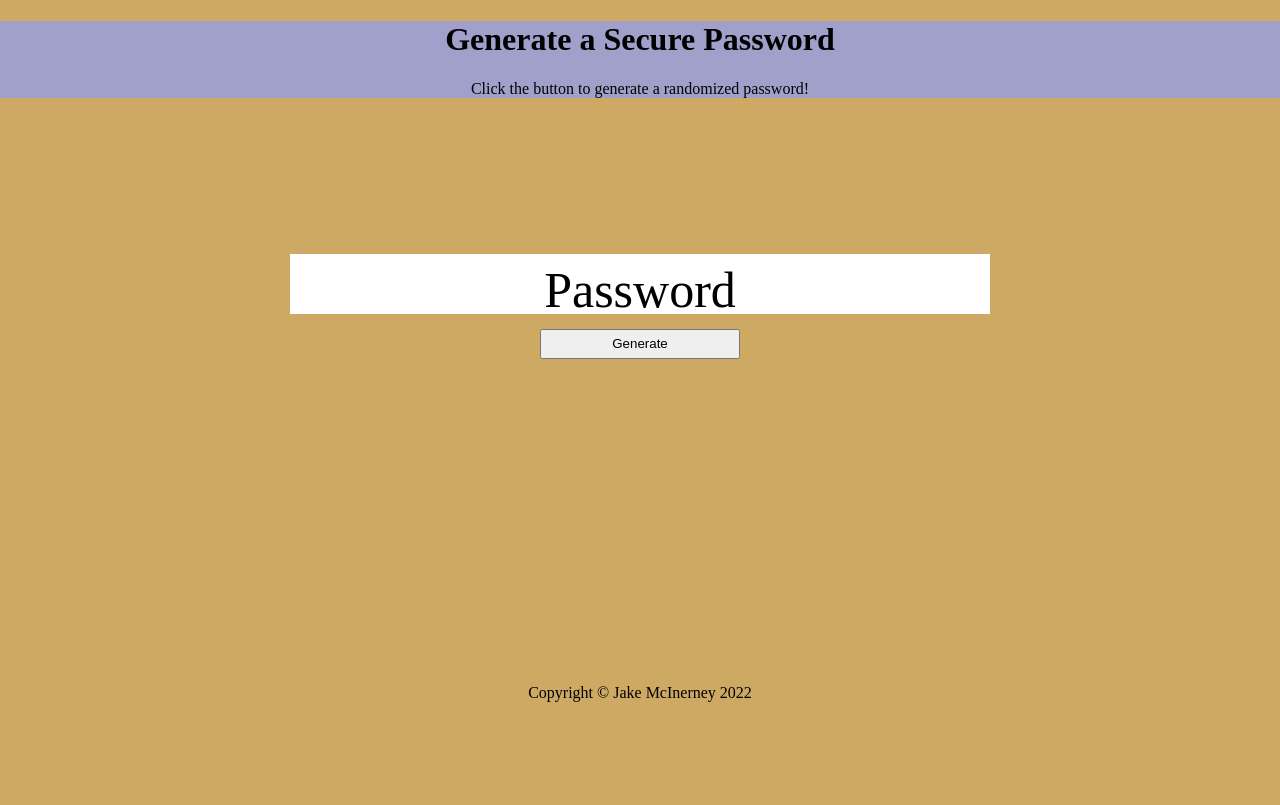
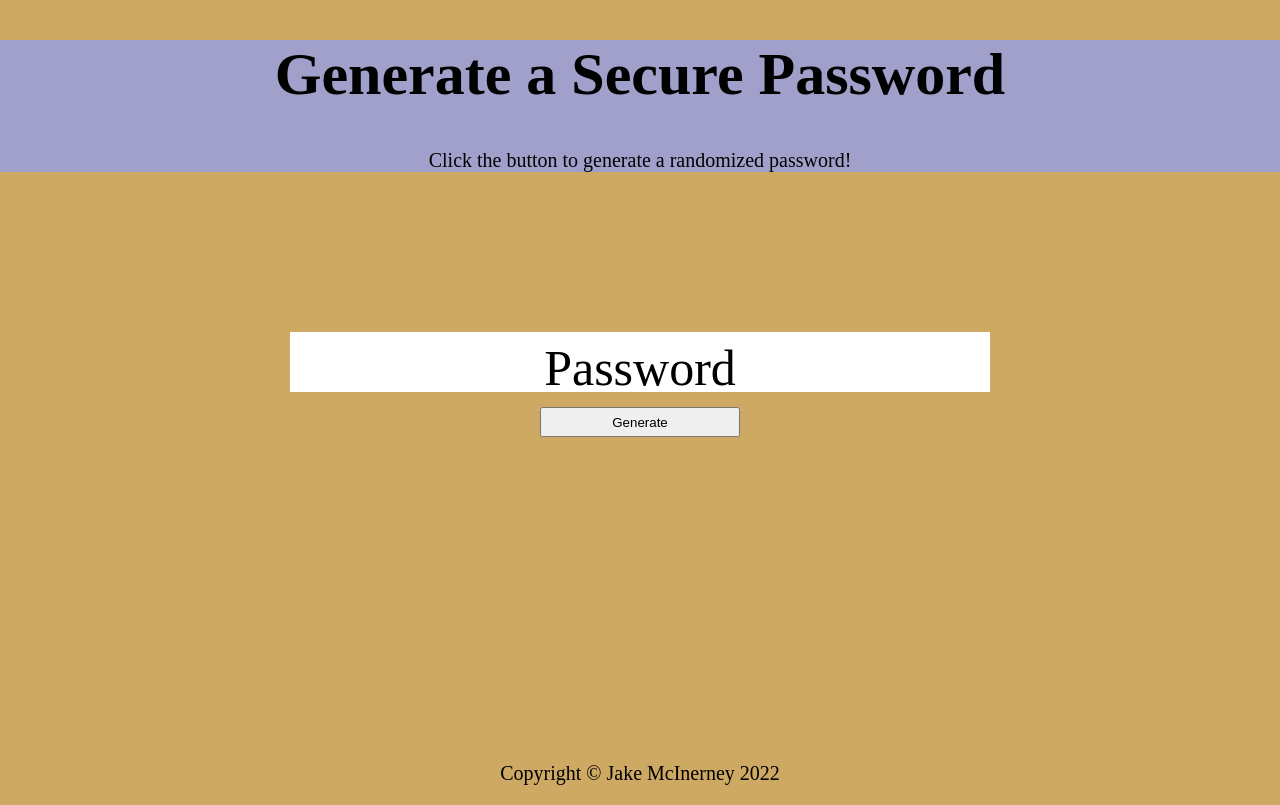
Before and after one commit to mcinerneyjake/password-generator, a plain HTML site: page index.html in a window 1280 px wide. Shown: the top 805 px of the page. Drawn offline with Linux system fonts and the light colour scheme.

Commit message:
Update password.css

```diff
--- a/password.css
+++ b/password.css
@@ -9,6 +9,14 @@ html {
 }
 
 /* Heading */
+
+h1 {
+  font-size: 60px;
+}
+
+p {
+  font-size: 20px;
+}
 
 .header {
   font: Arial, Helvetica, sans-serif;
```
